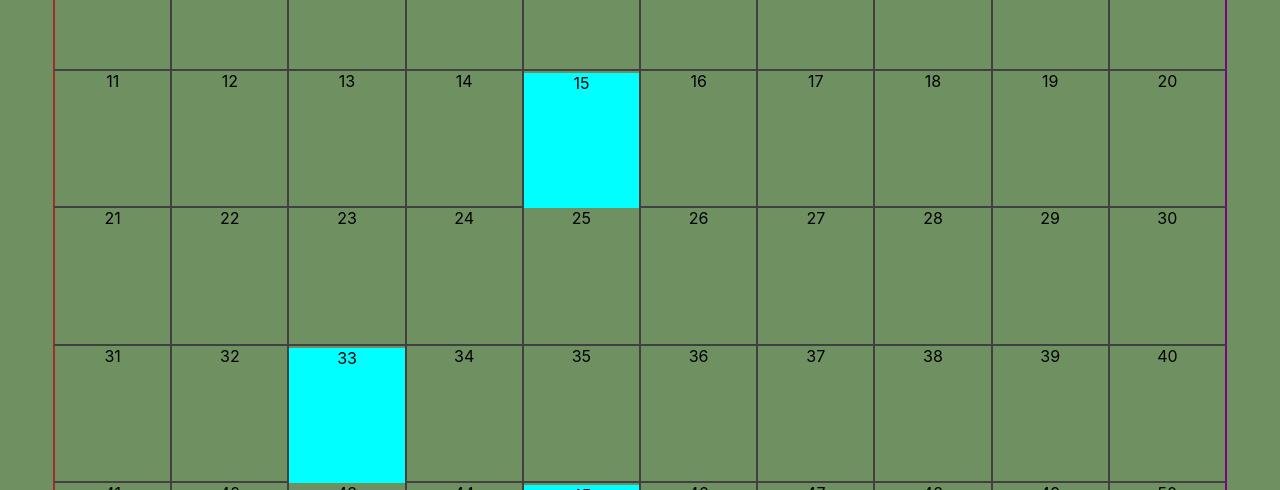
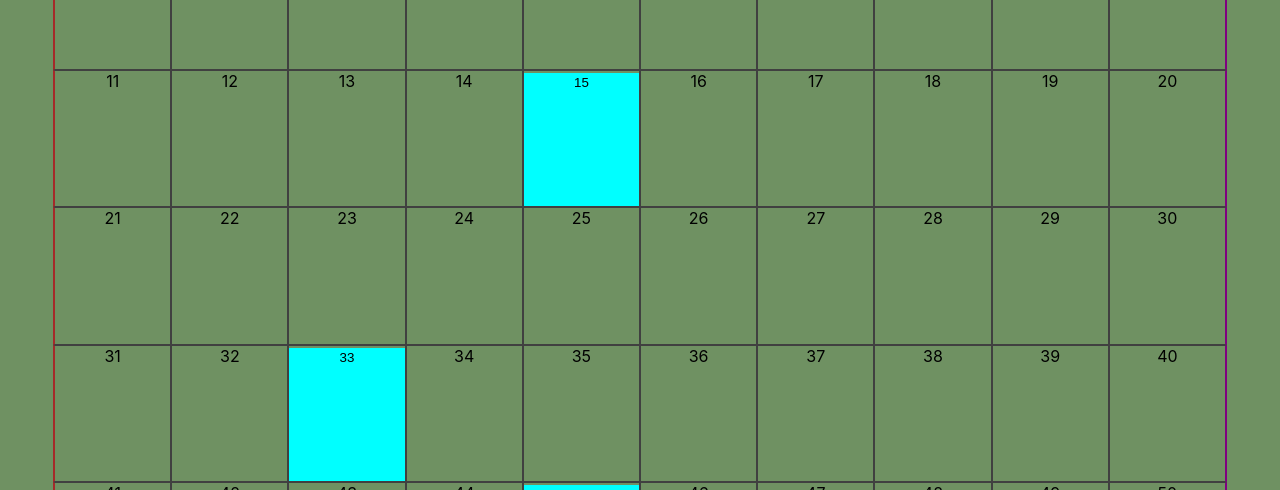
Before and after one commit to Damirhub/board-game, a React (Create React App) app: page / in a window 1280 px wide. Shown: the part 310-800 px from the top of the page. Built offline with nearby package versions, Linux system fonts and the light colour scheme.

Commit message:
div to button

```diff
--- a/src/components/Grid.js
+++ b/src/components/Grid.js
@@ -5,21 +5,16 @@ const Grid = ({ next, setStarting }) => {
 
     const firstOnes = next.map(a => a[0])
 
-    const bla = firstOnes[0]
+    // const bla = firstOnes[0]
 
-
-
-    const [clicked, setClicked] = useState(bla)
-
+    const [clicked, setClicked] = useState()
+    const [allowedNext, setAllowedNext] = useState([15, 22])
 
 
     // useEffect(() => {
     //     setClicked(firstOnes[0])
-
     // })
 
-
-    console.log('firstOnes', firstOnes);
 
     const grid = 100
     // console.log("NEXTTTTT", next.flat())
@@ -27,39 +22,40 @@ const Grid = ({ next, setStarting }) => {
 
     // let unique = [...new Set(flat)]
 
-    const clickedValue = (z, i) => {
-        setClicked(z)
-        console.log('iIII', i)
-        console.log('zzzZ', z)
-    }
-    console.log(clicked)
 
-    // const intersection = next.map((x, i) => x.filter(element => next[1].includes(element)))
 
     // possible dirrection
-    const nextDirrection = next.map((x, i) => x.filter(ele => [clicked].includes(ele)))
+    const nextDirrection = next.map(x => x.filter(ele => [clicked].includes(ele)))
+
+    // console.log("XXXXXXXXXXXXXXXXX", nextDirrection)
 
 
 
-
-    // finding indexes excluded clicked value
-    const possibleDirrection = nextDirrection.reduce(
+    // finding indexes with excluded clicked value
+    const allowedDirrections = nextDirrection.reduce(
         (arr, e, i) => (e.includes(clicked) && firstOnes[i] !== clicked && arr.push(i), arr), []
     )
 
+    console.log("ALLOWED DIRRECTION INDEX", allowedDirrections)
 
 
-    console.log(possibleDirrection)
+    const toSetAllow = () => firstOnes.map((i, j) => firstOnes[allowedDirrections[j]]).filter(Number)
 
 
+    const clickedValue = (z) => {
+        setClicked(z)
+        setAllowedNext(toSetAllow)
+    }
+
+    console.log("clicked",clicked)
+
+    console.log('FIRST ONES USE TO ENABLE NEXT', firstOnes);
+    console.log("ALLOWED NEXT FIELDS", allowedNext)
 
 
 
     return (
         <div>
-            {/* {
-                next.map((a, i) => <div key={i}>{a[0]}</div>)
-            } */}
 
             {
                 [...Array(grid)].map((x, i) => {
@@ -68,12 +64,27 @@ const Grid = ({ next, setStarting }) => {
                             {i + 1}
 
                             {
-                                (firstOnes.map(z => {
-                                    return (z === i + 1) &&
-                                        <div key={i} onClick={() => clickedValue(z, i)} className="possible">
-                                            {z}
-                                        </div>
+                                (firstOnes.map((z, y) => {
+                                    return <>
+                                        {(z === i + 1) &&
+                                            <button key={i}
+                                                // disabled={z !== allowedNext[0] && true && z !== allowedNext[1] && true}
+                                                onClick={() => {
+                                                    clickedValue(z);
+                                                    }
+                                                }
 
+                                                className="possible">
+                                                {z}
+
+                                            </button>}
+                                        {
+                                            // z === allowedFieldsNum[0] &&
+                                            // <div key={i} onClick={() => clickedValue(z)} className="possible2">
+                                            //     {z}
+                                            // </div>
+                                        }
+                                    </>
 
                                 }))
                             }
--- a/src/index.css
+++ b/src/index.css
@@ -1,5 +1,6 @@
 body {
   margin: 0;
+  margin: 0; padding: 0; box-sizing: border-box;
   font-family: -apple-system, BlinkMacSystemFont, "Segoe UI", "Roboto", "Oxygen",
     "Ubuntu", "Cantarell", "Fira Sans", "Droid Sans", "Helvetica Neue",
     sans-serif;
@@ -22,17 +23,7 @@ body {
 }
 
 
-.possible {
-  background: aqua;
-  position: absolute;
-  padding-bottom: 9%;
-  width: 9%;
-  margin-top: -9%;
-  /* border: 1px solid black; */
-  /* if numbers are displayed */
-  /* margin-top: calc( -9% - 18px); */
-  margin-top: -18px;
-}
+
 
 
 .grid:nth-child(10n) {
@@ -50,3 +41,94 @@ body {
 .grid:nth-child(n+91) {
   border-bottom: 2px solid darkkhaki;
 }
+
+/* .possible {
+  background: aqua;
+  position: absolute;
+  padding-bottom: calc( 9% + 2px);
+  width: 9%; */
+  /* margin-top: -9%; */
+  /* border: 1px solid black; */
+  /* if numbers are displayed */
+  /* margin-top: calc( -9% - 18px); */
+  /* margin-top: -18px;
+} */
+
+.possible2 {
+  background: purple;
+  position: absolute;
+  padding-bottom: 9%;
+  width: 9%;
+  margin-top: -9%;
+  /* border: 1px solid black; */
+  /* if numbers are displayed */
+  /* margin-top: calc( -9% - 18px); */
+  /* margin-top: -18px; */
+}
+
+
+.possible {
+  box-sizing: none;
+  display: block;
+  border: 1px solid transparent;
+  /* border: 1px solid #404040; */
+  outline: none;
+  margin: 0;
+  text-decoration: none;
+  /* background: #0069ed; */
+  /* color: #ffffff; */
+  /* font-family: sans-serif; */
+  /* font-size: 1rem; */
+  cursor: pointer;
+  /* text-align: center; */
+  /* transition: background 250ms ease-in-out,
+              transform 150ms ease; */
+  -webkit-appearance: none;
+  -moz-appearance: none;
+  background: aqua;
+  position: absolute;
+  /* padding-bottom: calc( 9% + 2px); */
+  padding-bottom:  9% ;
+  width: 9%;
+  margin-top: -18px;
+}
+
+.possible2 {
+  box-sizing: none;
+  display: block;
+  border: none;
+  /* border: 1px solid #404040; */
+  outline: none;
+  margin: 0;
+  text-decoration: none;
+  /* background: #0069ed; */
+  /* color: #ffffff; */
+  /* font-family: sans-serif; */
+  /* font-size: 1rem; */
+  cursor: pointer;
+  /* text-align: center; */
+  /* transition: background 250ms ease-in-out,
+              transform 150ms ease; */
+  -webkit-appearance: none;
+  -moz-appearance: none;
+  background: purple;
+  position: absolute;
+  padding-bottom: calc( 9% + 2px);
+  width: 9%;
+  margin-top: -18px;
+  z-index: 2;
+}
+
+/* button:hover,
+button:focus {
+  background: #0053ba;
+} */
+
+button:focus {
+  /* outline: 1px solid #fff; */
+  /* outline-offset: -4px; */
+}
+
+/* button:active {
+  transform: scale(0.99);
+} */
```
